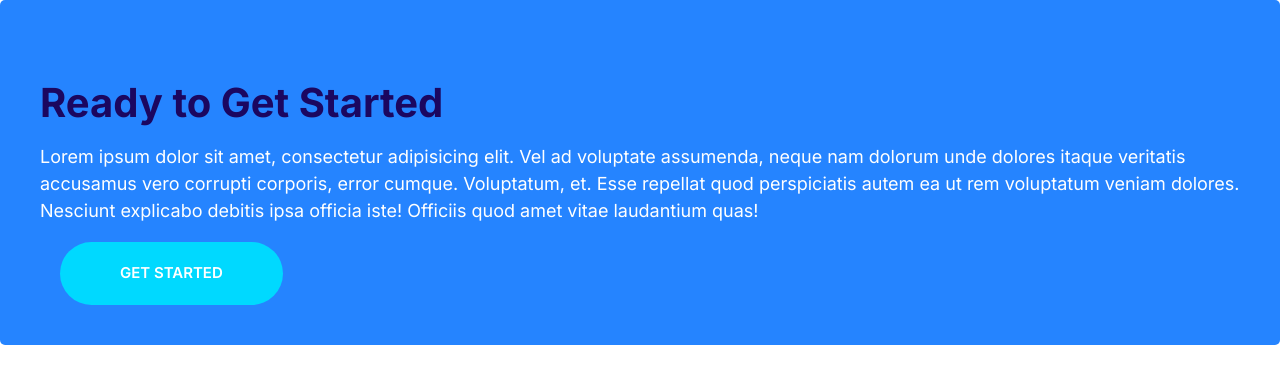
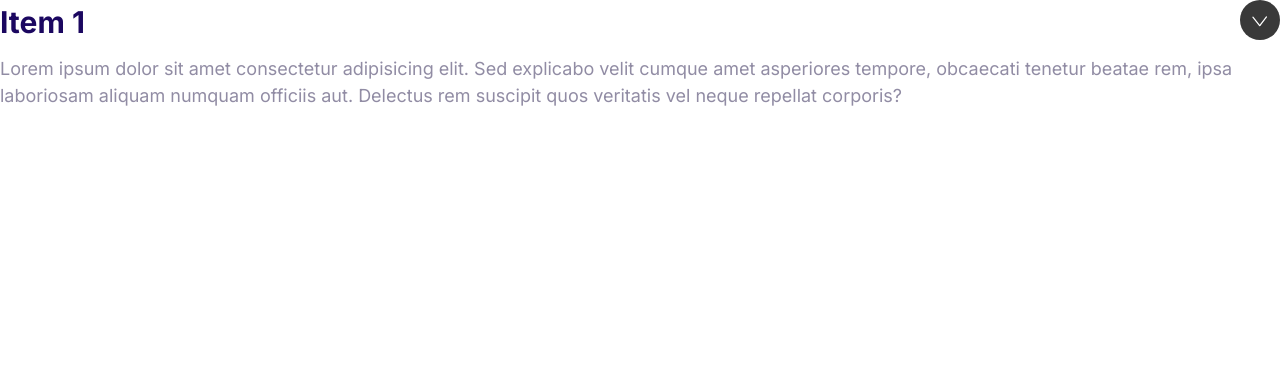
Before and after one commit to jsmngill/Moshify, a plain HTML site: page index.html in a window 1280 px wide. Drawn offline with Linux system fonts and the light colour scheme.

Commit message:
append collapsables

```diff
--- a/css/styles.css
+++ b/css/styles.css
@@ -479,3 +479,29 @@ a{
       margin: 0 2rem;
     }
   }
+/*collapsibles*/
+.collapsible__header{
+  display: flex;
+  justify-content: space-between;
+}
+.collapsible__heading{
+  margin-top: 0;
+  font-size: 3rem;
+}
+.collapsible__chevron{
+  transform: rotate(-90deg);
+  transition: transform 0.3s;
+}
+.collapsible__content{
+  max-height: 0;
+  overflow: hidden;
+  opacity:0;
+  transition: all 0.3s;
+}
+.collapsible--expanded .collapsible__chevron{
+  transform: rotate(0);
+}
+.collapsible--expanded .collapsible__content{
+  max-height: 100vh;
+  opacity: 1;
+}
--- a/index.html
+++ b/index.html
@@ -15,21 +15,22 @@
     <link rel="stylesheet" href="css\normalize.css" />
   </head>
   <body>
-    <div class="callout callout--primary">
-      <div class="grid grid--1X2">
-        <div class="callout__content">
-          <h2>Ready to Get Started</h2>
-          <p>
-            Lorem ipsum dolor sit amet, consectetur adipisicing elit. Vel ad
-            voluptate assumenda, neque nam dolorum unde dolores itaque veritatis
-            accusamus vero corrupti corporis, error cumque. Voluptatum, et. Esse
-            repellat quod perspiciatis autem ea ut rem voluptatum veniam
-            dolores. Nesciunt explicabo debitis ipsa officia iste! Officiis quod
-            amet vitae laudantium quas!
-          </p>
-        </div>
-        <a href="#" class="btn btn--secondary btn--streched">Get Started</a>
+    <div class="collapsible collapsible--expanded">
+      <header class="collapsible__header">
+        <h2 class="collapsible__heading">Item 1</h2>
+        <img
+          class="icon icon--primary collapsible__chevron"
+          src="images/chevron.svg"
+          alt="icon icon--primary collapsible__chevron"
+        />
+      </header>
+      <div class="collapsible__content">
+        Lorem ipsum dolor sit amet consectetur adipisicing elit. Sed explicabo
+        velit cumque amet asperiores tempore, obcaecati tenetur beatae rem, ipsa
+        laboriosam aliquam numquam officiis aut. Delectus rem suscipit quos
+        veritatis vel neque repellat corporis?
       </div>
+      <script src="main.js"></script>
     </div>
   </body>
 </html>
--- /dev/null
+++ b/main.js
@@ -0,0 +1,6 @@
+const collapsibles = document.querySelectorAll(".collapsible");
+collapsibles.forEach((item) =>
+  item.addEventListener("click", function () {
+    this.classList.toggle("collapsible--expanded");
+  })
+);
```
Also changed, not shown: components/collapseables.html (added, +17 -0 lines), images/chevron.svg (added).
